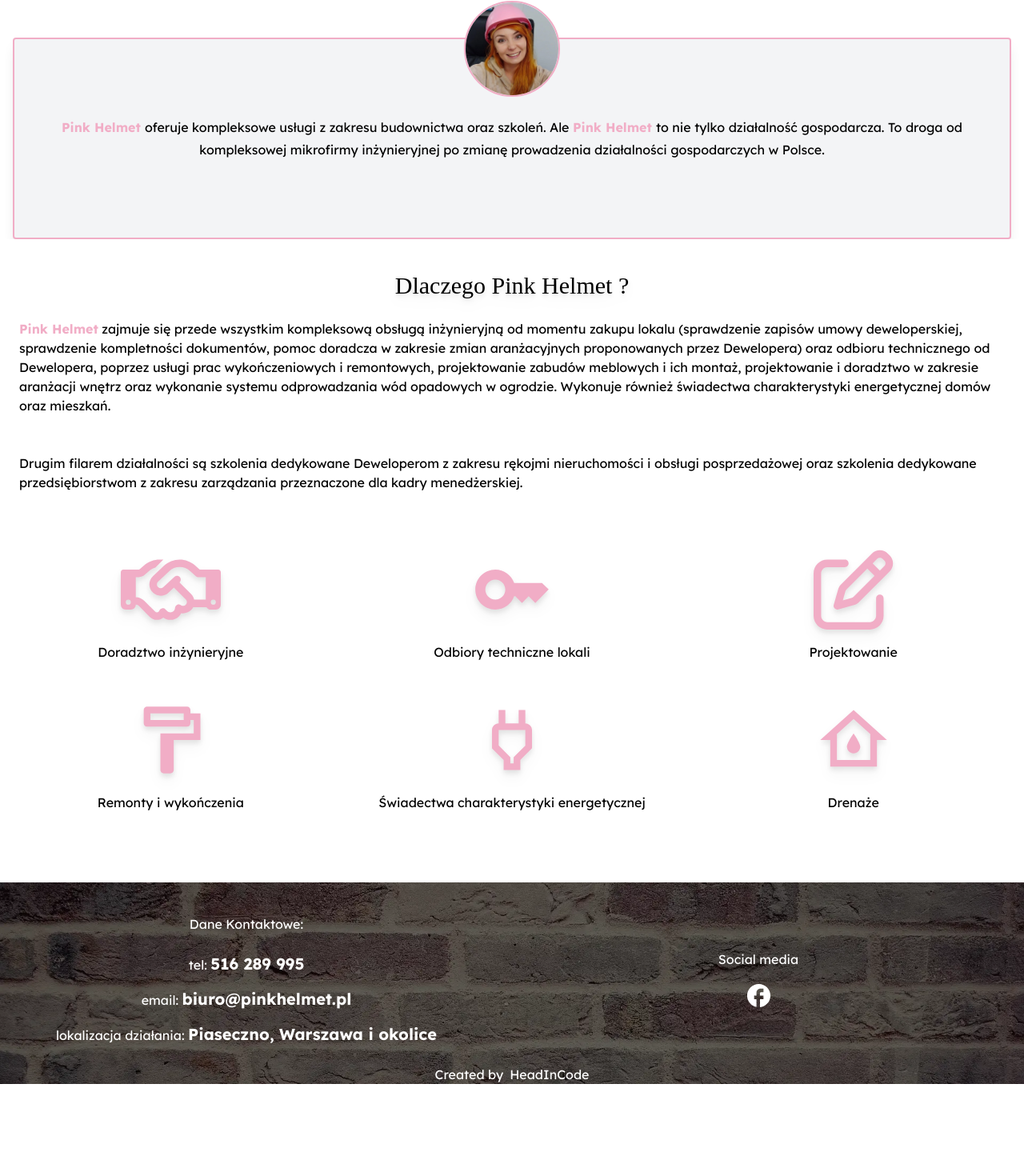
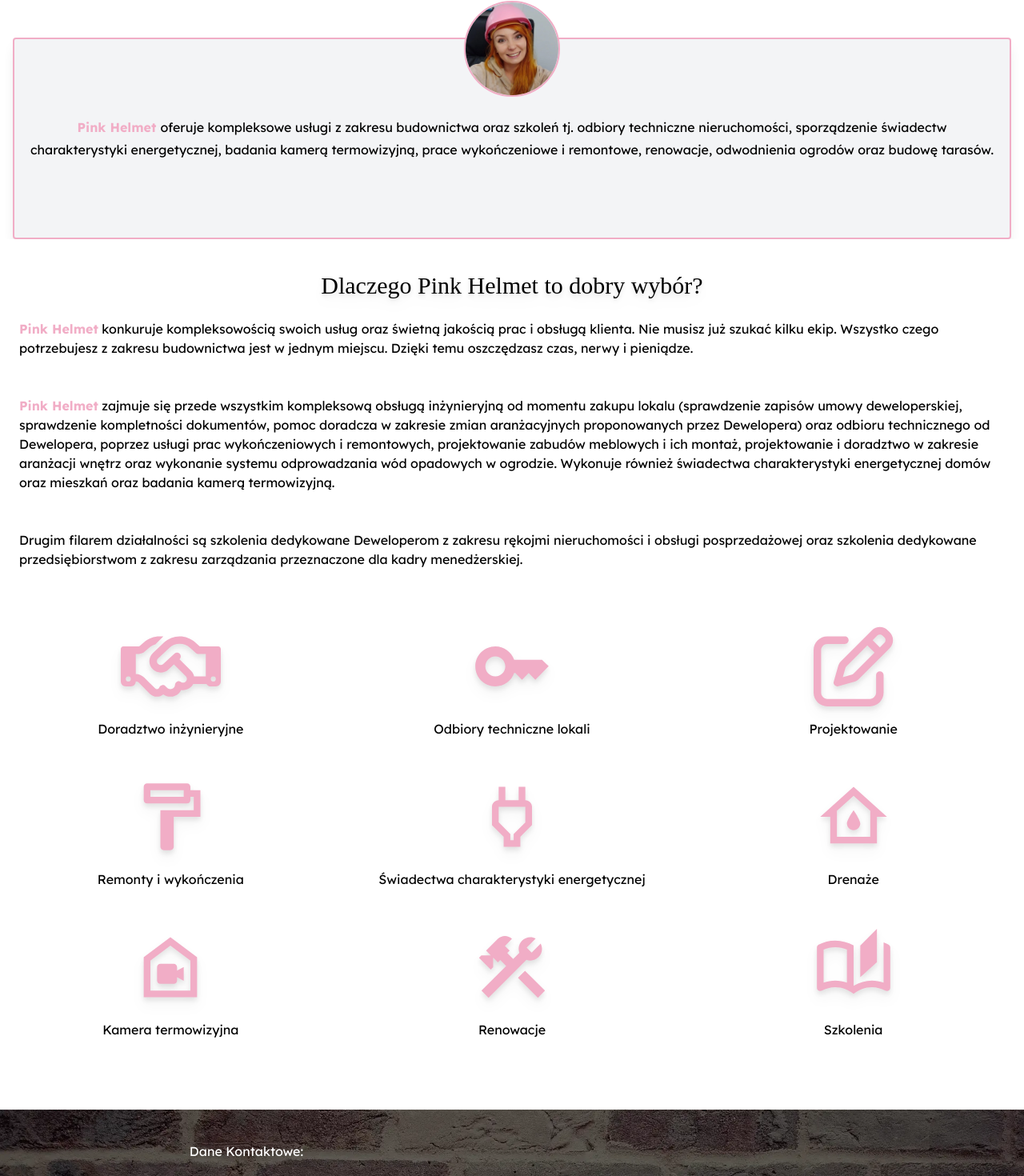
Before and after one commit to PinkHelmet/pink, a Next.js app: page / in a window 1280 px wide. Shown: the part 897-2367 px from the top of the page at 80% size. Before the commit the page ends 2252 px from the top, so only its background shows below. Built offline with nearby package versions, Linux system fonts and the light colour scheme; a web font is replaced by a local one.

Commit message:
Małe poprawki na stronie głównej

```diff
--- a/pages/index.js
+++ b/pages/index.js
@@ -5,6 +5,9 @@ import siteMetadata from "../data/siteMetadata";
 import Link from "next/link";
 import Image from "next/image";
 import {
+  AutoStoriesOutlined,
+  CameraIndoorOutlined,
+  ConstructionOutlined,
   KeyboardDoubleArrowDown,
   Key,
   FormatPaintOutlined,
@@ -92,11 +95,11 @@ export default function Home(props) {
             />
             <p className="my-24 mx-4 text-center leading-7">
               <span className="font-bold text-pink-rose">Pink Helmet </span>
-              oferuje kompleksowe usługi z zakresu budownictwa oraz szkoleń. Ale{" "}
-              <span className="font-bold text-pink-rose">Pink Helmet </span>to
-              nie tylko działalność gospodarcza. To droga od kompleksowej
-              mikrofirmy inżynieryjnej po zmianę prowadzenia działalności
-              gospodarczych w Polsce.
+              oferuje kompleksowe usługi z zakresu budownictwa oraz szkoleń tj.
+              odbiory techniczne nieruchomości, sporządzenie świadectw
+              charakterystyki energetycznej, badania kamerą termowizyjną, prace
+              wykończeniowe i remontowe, renowacje, odwodnienia ogrodów oraz
+              budowę tarasów.
             </p>
           </div>
         </div>
@@ -115,8 +118,15 @@ export default function Home(props) {
           className="flex w-100 container mx-auto flex-col items-center w-full py-10"
         >
           <motion.h1 className="text-3xl text-center drop-shadow-lg">
-            Dlaczego Pink Helmet ?
+            Dlaczego Pink Helmet to dobry wybór?
           </motion.h1>
+          <motion.p className="font-normal p-6">
+            <span className="font-bold text-pink-rose">Pink Helmet</span>{" "}
+            konkuruje kompleksowością swoich usług oraz świetną jakością prac i
+            obsługą klienta. Nie musisz już szukać kilku ekip. Wszystko czego
+            potrzebujesz z zakresu budownictwa jest w jednym miejscu. Dzięki
+            temu oszczędzasz czas, nerwy i pieniądze.
+          </motion.p>
           <motion.p className="font-normal p-6">
             <span className="font-bold text-pink-rose">Pink Helmet</span>{" "}
             zajmuje się przede wszystkim kompleksową obsługą inżynieryjną od
@@ -127,7 +137,8 @@ export default function Home(props) {
             remontowych, projektowanie zabudów meblowych i ich montaż,
             projektowanie i doradztwo w zakresie aranżacji wnętrz oraz wykonanie
             systemu odprowadzania wód opadowych w ogrodzie. Wykonuje również
-            świadectwa charakterystyki energetycznej domów oraz mieszkań.
+            świadectwa charakterystyki energetycznej domów oraz mieszkań oraz
+            badania kamerą termowizyjną.
           </motion.p>
           <motion.p className="font-normal p-6">
             Drugim filarem działalności są szkolenia dedykowane Deweloperom z
@@ -210,6 +221,33 @@ export default function Home(props) {
                 <p className="text-center">Drenaże</p>
               </Link>
             </motion.div>
+            <motion.div className="flex flex-col justify-center w-1/2 md:w-1/3 p-6">
+              <Link href="offer/badania-kamera-termowizyjna" className="text-center">
+                <CameraIndoorOutlined
+                  style={{ fontSize: 100 }}
+                  className="w-full mb-4 mx-auto drop-shadow-lg text-pink-rose"
+                />
+                <p className="text-center">Kamera termowizyjna</p>
+              </Link>
+            </motion.div>
+            <motion.div className="flex flex-col justify-center w-1/2 md:w-1/3 p-6">
+              <Link href="offer" className="text-center">
+                <ConstructionOutlined
+                  style={{ fontSize: 100 }}
+                  className="w-full mb-4 mx-auto drop-shadow-lg text-pink-rose"
+                />
+                <p className="text-center">Renowacje</p>
+              </Link>
+            </motion.div>
+            <motion.div className="flex flex-col justify-center w-1/2 md:w-1/3 p-6">
+              <Link href="courses" className="text-center">
+                <AutoStoriesOutlined
+                  style={{ fontSize: 100 }}
+                  className="w-full mb-4 mx-auto drop-shadow-lg text-pink-rose"
+                />
+                <p className="text-center">Szkolenia</p>
+              </Link>
+            </motion.div>
           </div>
         </motion.div>
       </section>
```
